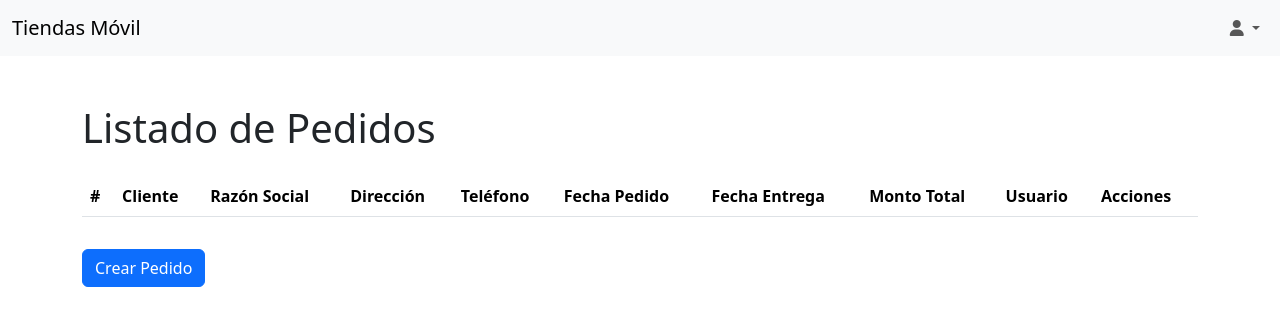
After one commit to SantiaGOabc/tiendas_movil, a Flask app: page /listar_pedido in a window 1280 px wide. The commit adds this page. Shown: the top 326 px of the page. Run offline with Flask 3, Linux system fonts and the light colour scheme; lists and menus that the app fills with data are empty; some libraries are stand-ins or nearby versions.

Commit message:
actualizado 19/11/2024

```diff
--- a/app.py
+++ b/app.py
@@ -57,6 +57,51 @@ class Usuario(db.Model):
 
     def check_password(self, password):
         return check_password_hash(self.clave, password)
+
+
+class Categoria(db.Model):
+    __tablename__ = 'categoria'
+    id = db.Column(db.Integer, primary_key=True)
+    nombre = db.Column(db.String(50), nullable=False)
+    descripcion = db.Column(db.String(50), nullable=True)
+
+class Producto(db.Model):
+    __tablename__ = 'productos'
+    id = db.Column(db.Integer, primary_key=True)
+    nombre = db.Column(db.String(100), nullable=False)
+    descripcion = db.Column(db.String(255), nullable=True)
+    precio = db.Column(db.Float, nullable=False)
+    stock = db.Column(db.Integer, nullable=False)
+    categoria_id = db.Column(db.Integer, db.ForeignKey('categoria.id'), nullable=False)
+    fecha_vencimiento = db.Column(db.Date, nullable=True)  # Nuevo campo añadido
+
+    categoria = db.relationship('Categoria', backref=db.backref('productos', lazy=True))
+
+class Pedido(db.Model):
+    __tablename__ = 'pedidos'
+    id = db.Column(db.Integer, primary_key=True)
+    cliente = db.Column(db.String(100), nullable=False)
+    razon_social = db.Column(db.String(100), nullable=False)
+    direccion = db.Column(db.String(255), nullable=False)
+    telefono = db.Column(db.String(20), nullable=False)
+    fecha_pedido = db.Column(db.Date, nullable=False)
+    fecha_entrega = db.Column(db.Date, nullable=False)
+    monto_total = db.Column(db.Float, nullable=False)
+    usuario_id = db.Column(db.Integer, db.ForeignKey('usuarios.id'), nullable=False)
+
+    usuario = db.relationship('Usuario', backref=db.backref('pedidos', lazy=True))
+
+
+class ProductoPedido(db.Model):
+    __tablename__ = 'productos_pedido'
+    id = db.Column(db.Integer, primary_key=True)
+    pedido_id = db.Column(db.Integer, db.ForeignKey('pedidos.id'), nullable=False)
+    nombre_producto = db.Column(db.String(100), nullable=False)
+    cantidad = db.Column(db.Integer, nullable=False)
+    precio_unitario = db.Column(db.Float, nullable=False)
+    subtotal = db.Column(db.Float, nullable=False)
+
+    pedido = db.relationship('Pedido', backref=db.backref('productos',lazy=True))
 
 @app.after_request
 def after_request(response):
@@ -147,26 +192,113 @@ def home():
         return redirect(url_for('login'))
 
 
+@app.route('/registro_pedido', methods=['GET', 'POST'])
+def registro_pedido():
+    if 'usuario' not in session:
+        flash('Debes iniciar sesión para registrar un pedido', 'danger')
+        return redirect(url_for('login'))
+
+    if request.method == 'POST':
+        cliente = request.form['cliente']
+        razon_social = request.form['razonSocial']
+        direccion = request.form['direccion']
+        telefono = request.form['telefono']
+        fecha_pedido = request.form['fechaPedido']
+        fecha_entrega = request.form['fechaEntrega']
+        monto_total = request.form.get('montoTotal', 0.0)
+
+        # Procesar productos dinámicos
+        productos = request.form.getlist('productos[]')  # Lista de productos
+        cantidades = request.form.getlist('cantidades[]')  # Lista de cantidades
+        precios = request.form.getlist('precios[]')  # Lista de precios unitarios
+
+        try:
+            usuario_id = session['usuario']  # Usuario que hace el pedido
+            nuevo_pedido = Pedido(
+                cliente=cliente,
+                razon_social=razon_social,
+                direccion=direccion,
+                telefono=telefono,
+                fecha_pedido=fecha_pedido,
+                fecha_entrega=fecha_entrega,
+                monto_total=float(monto_total),
+                usuario_id=usuario_id
+            )
+            db.session.add(nuevo_pedido)
+            db.session.flush()  # Para obtener el ID del pedido recién creado
+
+            # Guardar los productos relacionados
+            for nombre, cantidad, precio in zip(productos, cantidades, precios):
+                subtotal = int(cantidad) * float(precio)
+                nuevo_producto = ProductoPedido(
+                    pedido_id=nuevo_pedido.id,
+                    nombre_producto=nombre,
+                    cantidad=int(cantidad),
+                    precio_unitario=float(precio),
+                    subtotal=subtotal
+                )
+                db.session.add(nuevo_producto)
+
+            db.session.commit()
+            flash('Pedido registrado exitosamente', 'success')
+            return redirect(url_for('home'))
+        except Exception as e:
+            db.session.rollback()
+            flash(f'Ocurrió un error al registrar el pedido: {str(e)}', 'danger')
+            return redirect(url_for('registro_pedido'))
+
+    return render_template('pre-venta.html')
+
 @app.route('/listar')
 def listar_usuario():
     usuarios = Usuario.query.all()
     return render_template('listar.html', usuarios=usuarios)
 
+@app.route('/listar_pedido')
+def listar_pedido():
+    pedidos = Pedido.query.all()
+    return render_template('listar_pedido.html', pedidos= pedidos)
+
 @app.route('/registro_clientes')
 def registro_clientes():
     return render_template('registro_clientes.html')
 
-@app.route('/listar_producto')
-def listar_producto():
-    return render_template('listado_productos.html')
+@app.route('/productos', methods=['GET'])
+def listar_productos():
+    try:
+        productos = Producto.query.all()
+        return render_template('listar_productos.html', productos=productos)
+    except Exception as e:
+        return f"Error al listar productos: {e}", 500
 
-@app.route('/registro_pedido')
-def registro_pedido():
-    return render_template('pre-venta.html')
+if __name__ == '__main__':
+    app.run(debug=True)
 
-@app.route('/registro_productos')
+
+@app.route('/registro_productos', methods=['GET', 'POST'])
 def registro_productos():
-    return render_template('registrar_productos.html')
+    if request.method == 'POST':
+        nombre = request.form['nombre']
+        cantidad = int(request.form['cantidad'])
+        categoria_id = int(request.form['categoria'])
+        fecha_vencimiento = request.form['fecha_vencimiento'] or None
+        precio_venta = float(request.form['precio_venta'])
+
+        nuevo_producto = Producto(
+            nombre=nombre,
+            stock=cantidad,
+            categoria_id=categoria_id,
+            precio=precio_venta,
+            fecha_vencimiento = fecha_vencimiento
+        )
+        db.session.add(nuevo_producto)
+        db.session.commit()
+        flash('Producto registrado correctamente', 'success')
+        return redirect(url_for('registro_productos'))
+
+    categorias = Categoria.query.all()
+    return render_template('registrar_productos.html', categorias=categorias)
+
 
 @app.route('/logout')
 def logout():
@@ -206,9 +338,6 @@ def ver_mapa():
     return render_template('mapa.html', mapa=mapa_html)
 
 
-@app.route('/pedido')
-def pedido():
-    return render_template("ventana_modal.html")
 
 if __name__ == '__main__':
     app.run(debug=True)
--- a/templates/header.html
+++ b/templates/header.html
@@ -9,21 +9,41 @@
 
                 {% if 'usuario' in session %}
                     {% if g.rol.nombre == 'administrador' %}
+
+                        <li class="nav-item dropdown">
+                            <a class="nav-link dropdown-toggle" href="#" id="usuariosDropdown" role="button" data-bs-toggle="dropdown" aria-expanded="false">
+                                USUARIO
+                            </a>
+                            <ul class="dropdown-menu" aria-labelledby="productoDropdown">
                                 <li class="nav-item">
                                     <a class="nav-link" href="{{ url_for('registrar_usuario') }}">REGISTRAR USUARIO</a>
                                 </li>
+
                                 <li class="nav-item">
                                     <a class="nav-link" href="{{ url_for('listar_usuario') }}">LISTAR USUARIO</a>
                                 </li>
+                            </ul>
+                        </li>
 
-                        </li>
                     {% endif %}
                         <li class="nav-item">
                             <a class="nav-link" href="{{ url_for('ver_mapa') }}">MAPA</a>
                         </li>
+                        <li class="nav-item dropdown">
+                            <a class="nav-link dropdown-toggle" href="#" id="usuariosDropdown" role="button" data-bs-toggle="dropdown" aria-expanded="false">
+                                PEDIDOS
+                            </a>
+                            <ul class="dropdown-menu" aria-labelledby="productoDropdown">
                                 <li class="nav-item">
-                            <a class="nav-link" href="{{ url_for('registro_pedido') }}">REGISTRAR PEDIDO</a>
+                                    <a class="nav-link" href="{{ url_for('registro_pedido') }}">REGISTRAR PEDIDOS</a>
                                 </li>
+
+                                <li class="nav-item">
+                                    <a class="nav-link" href="{{ url_for('listar_pedido') }}">LISTAR PEDIDOS</a>
+                                </li>
+                            </ul>
+                        </li>
+
 
                         <li class="nav-item">
                             <a class="nav-link" href="{{ url_for('registro_clientes') }}">REGISTRAR CLIENTE</a>
@@ -38,7 +58,7 @@
                                     <a class="nav-link" href="{{ url_for('registro_productos') }}">REGISTRAR PRODUCTO</a>
                                 </li>
                                 <li class="nav-item">
-                                    <a class="nav-link" href="{{ url_for('listar_producto') }}">LISTAR PRODUCTO</a>
+                                    <a class="nav-link" href="{{ url_for('listar_productos') }}">LISTAR PRODUCTO</a>
                             </ul>
                         </li>
 
--- /dev/null
+++ b/templates/listar_pedido.html
@@ -0,0 +1,57 @@
+<!DOCTYPE html>
+<html lang="en">
+<head>
+    <meta charset="UTF-8">
+    <meta name="viewport" content="width=device-width, initial-scale=1.0">
+    <title>Listado de Pedidos</title>
+    <link rel="stylesheet" href="https://cdn.jsdelivr.net/npm/bootstrap@5.3.0-alpha1/dist/css/bootstrap.min.css">
+    <!-- Bootstrap CSS -->
+    <link href="https://cdn.jsdelivr.net/npm/bootstrap@5.3.0-alpha1/dist/css/bootstrap.min.css" rel="stylesheet">
+    <!-- Font Awesome para el icono -->
+    <link rel="stylesheet" href="https://cdnjs.cloudflare.com/ajax/libs/font-awesome/6.1.1/css/all.min.css">
+</head>
+<body>
+    {%include 'header.html'%}
+    <div class="container mt-5">
+        <h1 class="mb-4">Listado de Pedidos</h1>
+        <table class="table table-striped">
+            <thead>
+                <tr>
+                    <th>#</th>
+                    <th>Cliente</th>
+                    <th>Razón Social</th>
+                    <th>Dirección</th>
+                    <th>Teléfono</th>
+                    <th>Fecha Pedido</th>
+                    <th>Fecha Entrega</th>
+                    <th>Monto Total</th>
+                    <th>Usuario</th>
+                    <th>Acciones</th>
+                </tr>
+            </thead>
+            <tbody>
+                {% for pedido in pedidos %}
+                <tr>
+                    <td>{{ pedido.id }}</td>
+                    <td>{{ pedido.cliente }}</td>
+                    <td>{{ pedido.razon_social }}</td>
+                    <td>{{ pedido.direccion }}</td>
+                    <td>{{ pedido.telefono }}</td>
+                    <td>{{ pedido.fecha_pedido }}</td>
+                    <td>{{ pedido.fecha_entrega }}</td>
+                    <td>{{ pedido.monto_total }}</td>
+                    <td>{{ pedido.usuario.nombre if pedido.usuario else 'N/A' }}</td>
+                    <td>
+                        <a href="/ver_pedido/{{ pedido.id }}" class="btn btn-info btn-sm">Ver</a>
+                        <a href="/editar_pedido/{{ pedido.id }}" class="btn btn-warning btn-sm">Editar</a>
+                        <a href="/eliminar_pedido/{{ pedido.id }}" class="btn btn-danger btn-sm">Eliminar</a>
+                    </td>
+                </tr>
+                {% endfor %}
+            </tbody>
+        </table>
+        <a href="/crear_pedido" class="btn btn-primary mt-3">Crear Pedido</a>
+    </div>
+        <script src="https://cdn.jsdelivr.net/npm/bootstrap@5.3.0-alpha1/dist/js/bootstrap.bundle.min.js"></script>
+</body>
+</html>
```
Also changed, not shown: generar_base_datosANT.py (+51 -22 lines), templates/listado_productos.html (deleted, +0 -93 lines), templates/listar_productos.html (added, +91 -0 lines), templates/registrar_productos.html (+39 -16 lines). Lines whose indentation alone changed are shown as unchanged.
